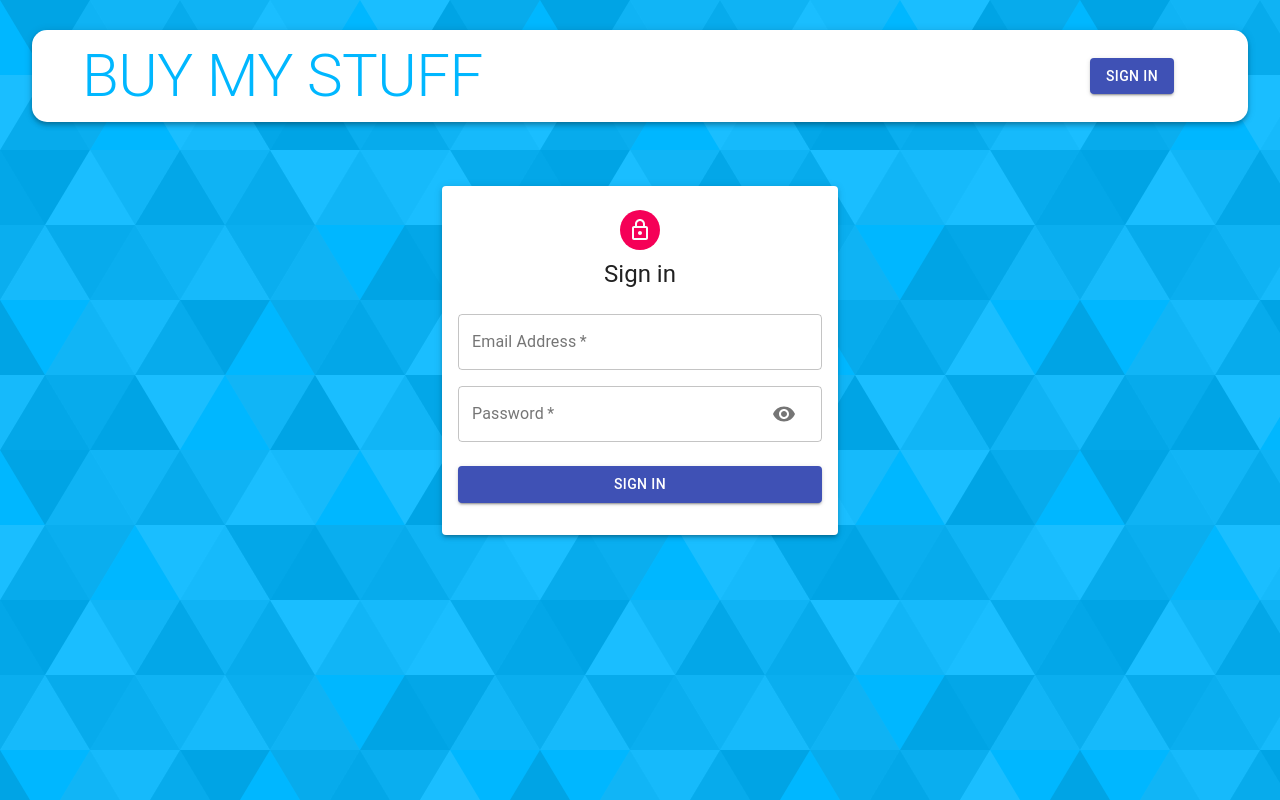
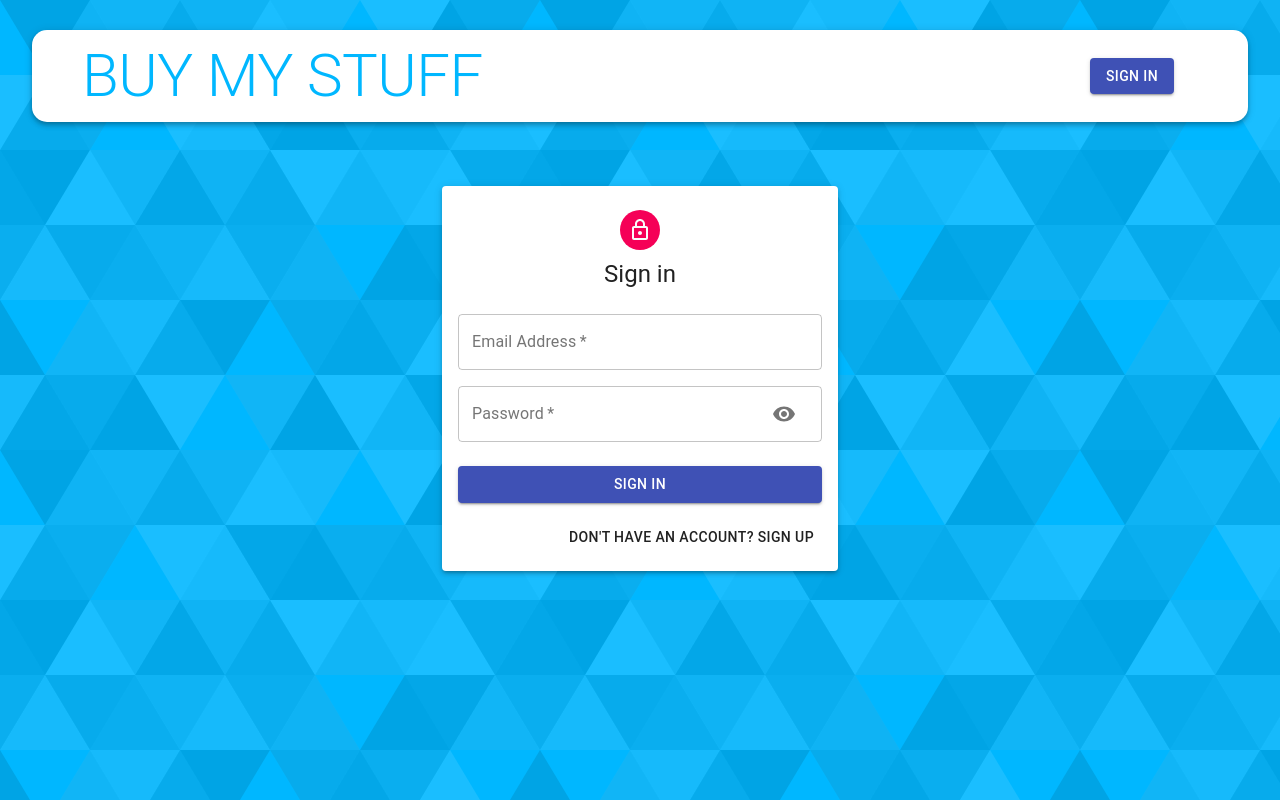
Before and after one commit to lucawic/post4sale, a React (Create React App) app in the folder client/: page /auth in a window 1280 px wide. Built offline with nearby package versions, Linux system fonts and the light colour scheme.

Commit message:
return of the signup link

```diff
--- a/client/src/components/Auth/Auth.js
+++ b/client/src/components/Auth/Auth.js
@@ -15,8 +15,7 @@ const initialState = { firstName: '', lastName: '', email: '', password: '', con
 
 const SignUp = () => {
   const [form, setForm] = useState(initialState);
-  // const [isSignup, setIsSignup] = useState(false);
-  const [isSignup] = useState(false);
+  const [isSignup, setIsSignup] = useState(false);
   const dispatch = useDispatch();
   const history = useHistory();
   const classes = useStyles();
@@ -24,20 +23,22 @@ const SignUp = () => {
   const [showPassword, setShowPassword] = useState(false);
   const handleShowPassword = () => setShowPassword(!showPassword);
 
-  // const switchMode = () => {
-  //   setForm(initialState);
-  //   setIsSignup((prevIsSignup) => !prevIsSignup);
-  //   setShowPassword(false);
-  // };
+  const switchMode = () => {
+    setForm(initialState);
+    setIsSignup((prevIsSignup) => !prevIsSignup);
+    setShowPassword(false);
+  };
 
   const handleSubmit = (e) => {
     e.preventDefault();
 
-    if (isSignup) {
-      dispatch(signup(form, history));
-    } else {
-      dispatch(signin(form, history));
-    }
+    console.log(form);
+
+    // if (isSignup) {
+    //   dispatch(signup(form, history));
+    // } else {
+    //   dispatch(signin(form, history));
+    // }
   };
 
   // const googleSuccess = async (res) => {
@@ -89,14 +90,14 @@ const SignUp = () => {
             onSuccess={googleSuccess}
             onFailure={googleError}
             cookiePolicy="single_host_origin"
-          />
-          <Grid container justifyContent="flex-end">
+          /> */}
+          <Grid container justify="flex-end">
             <Grid item>
               <Button onClick={switchMode}>
                 { isSignup ? 'Already have an account? Sign in' : "Don't have an account? Sign Up" }
               </Button>
             </Grid>
-          </Grid> */}
+          </Grid>
         </form>
       </Paper>
     </Container>
```
Also changed, not shown: 1 other file (tests, documents, lock files or other folders).
